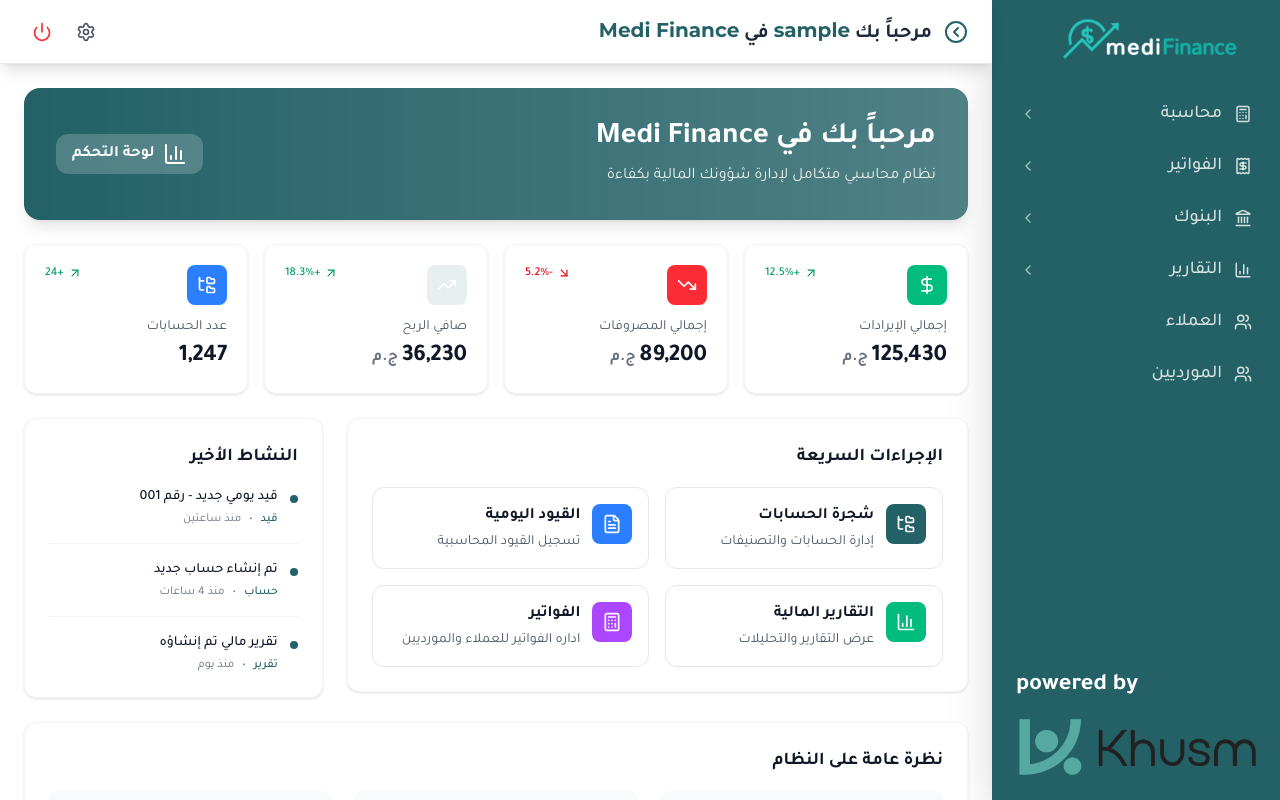
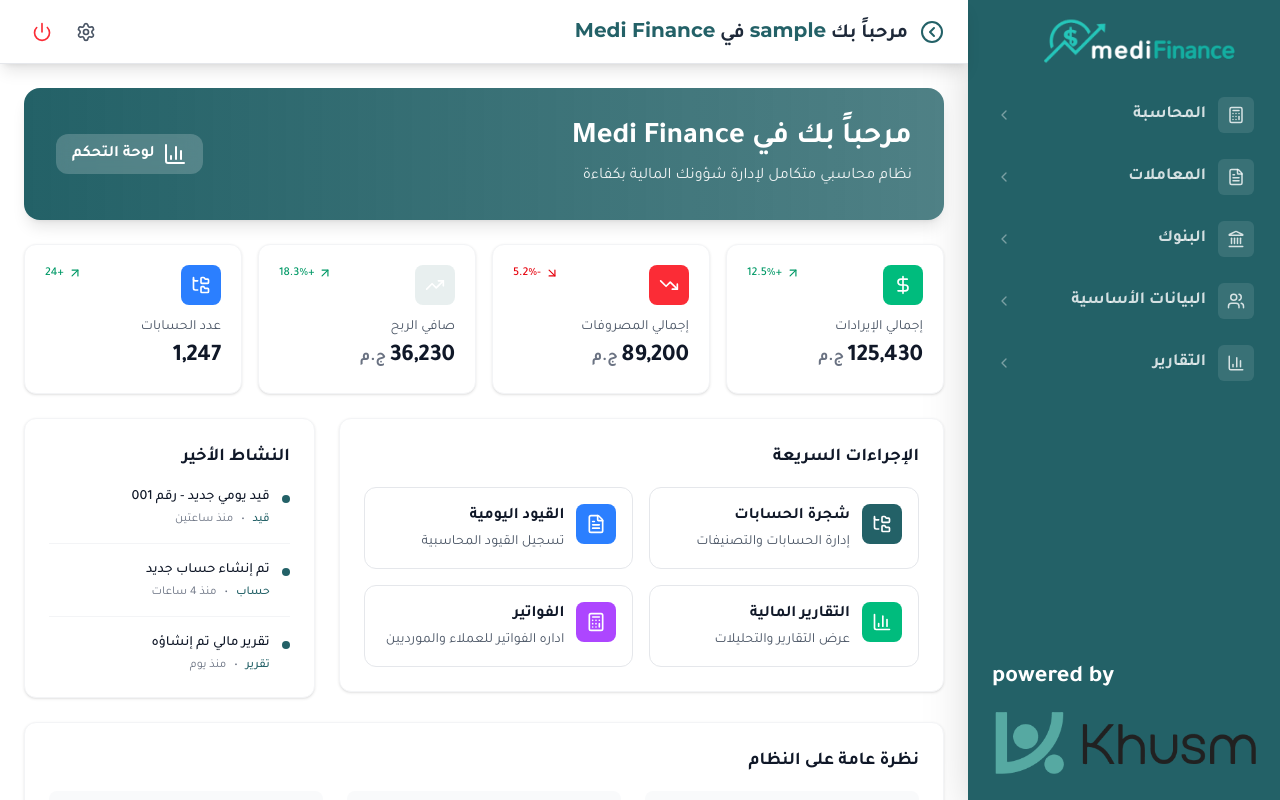
Before and after one commit to mo-kamal123/medi-finance, a React (Vite) app: page / in a window 1280 px wide. Built offline with nearby package versions, Linux system fonts and the light colour scheme; sample sign-in values are in the browser's storage.

Commit message:
edit sidebar structure

```diff
--- a/src/shared/components/sidebar.jsx
+++ b/src/shared/components/sidebar.jsx
@@ -1,130 +1,56 @@
-import { useState } from 'react';
-import {
-  Calculator,
-  FolderTree,
-  FileText,
-  Receipt,
-  Users,
-  Landmark,
-  BarChart3,
-  BookOpen,
-  Scale,
-  FileCheck,
-  FileClock,
-  CreditCard,
-  Wallet,
-  Banknote,
-} from 'lucide-react';
-
 import SidebarItem from '../ui/sidebar-item';
 import { useSelector } from 'react-redux';
 import logo from '../../app/assets/logo.png';
 import khusum from '../../app/assets/Khusm Logo (1).png';
+import { links } from '../utils/sidebar-data';
+import { useState } from 'react';
 
 const Sidebar = () => {
-  const [active, setActive] = useState(null);
-  const [, setSubActive] = useState(null);
   const openSidebar = useSelector((state) => state.main.sidebar);
-
-  const toggle = (name) => {
-    setActive((prev) => (prev === name ? null : name));
-  };
-
-  const links = [
-    {
-      name: 'محاسبة',
-      icon: Calculator,
-      sub: [
-        { name: 'شجرة الحسابات', link: '/accounts-tree', icon: FolderTree },
-        { name: 'شجرة التكاليف', link: '/cost-tree', icon: FolderTree },
-        { name: 'القيود اليومية', link: '/entries', icon: FileText },
-        { name: 'الصندوق', link: '/cash-transactions', icon: Wallet },
-        { name: 'السندات', link: '/cash-vouchers', icon: Receipt },
-      ],
-    },
-    {
-      name: 'الفواتير',
-      icon: Receipt,
-      sub: [
-        {
-          name: 'فواتير العملاء',
-          link: '/customers-invoices',
-          icon: FileCheck,
-        },
-        {
-          name: 'فواتير المورديين',
-          link: '/suppliers-invoices',
-          icon: FileClock,
-        },
-        {
-          name: 'فواتير المطالبات',
-          link: '/batches-invoices',
-          icon: FileClock,
-        },
-      ],
-    },
-    {
-      name: 'البنوك',
-      icon: Landmark,
-      sub: [
-        { name: 'البنوك المتاحه', link: '/banks', icon: Landmark },
-        { name: 'الشيكات', link: '/cheques', icon: CreditCard },
-      ],
-    },
-    {
-      name: 'التقارير',
-      icon: BarChart3,
-      sub: [
-        { name: 'أعمار الذمم', link: '/aging-report', icon: BookOpen },
-        { name: 'حساب الأستاذ', link: '/general-ledger', icon: BookOpen },
-        { name: 'كشف حساب مورد', link: '/general-ledger/supplier', icon: Users },
-        { name: 'كشف حساب عميل', link: '/general-ledger/customer', icon: Users },
-        { name: 'ميزان المراجعة', link: '/trial-balance', icon: Scale },
-        { name: 'قائمة الدخل', link: '/income-statement', icon: Banknote },
-        { name: 'الميزانية العمومية', link: '/balance-sheet', icon: Wallet },
-      ],
-    },
-    {
-      name: 'العملاء',
-      icon: Users,
-      link: '/customers',
-    },
-    {
-      name: 'المورديين',
-      icon: Users,
-      link: '/suppliers',
-    },
-  ];
+  const [openGroup, setOpenGroup] = useState(null);
 
   return (
     <aside
       className={`
         bg-primary h-screen shrink-0 text-white flex flex-col
         transition-all duration-300 ease-in-out overflow-hidden
-        ${openSidebar ? 'w-72 p-4 shadow-2xl' : 'w-0 p-0'}
+        ${openSidebar ? 'w-78 p-4 shadow-2xl' : 'w-0 p-0'}
       `}
     >
       <div
         className={`${openSidebar ? 'opacity-100' : 'opacity-0'} transition-opacity duration-300 flex flex-col flex-1`}
       >
-        <div className="mb-6 flex items-center justify-start gap-2 px-2">
+        <div className="mb-4 flex shrink-0 items-center justify-start gap-2 px-2">
           <img src={logo} alt="logo" className="w-100" />
         </div>
 
-        <ul className="space-y-1 flex-1">
+        <nav
+          className={`
+            flex-1 min-h-0 overflow-y-auto overscroll-contain pl-1 pr-0.5
+            [scrollbar-width:thin] [scrollbar-color:rgba(255,255,255,0.2)_transparent]
+            [&::-webkit-scrollbar]:w-1.5
+            [&::-webkit-scrollbar-track]:bg-transparent
+            [&::-webkit-scrollbar-thumb]:rounded-full
+            [&::-webkit-scrollbar-thumb]:bg-white/15
+            [&::-webkit-scrollbar-thumb:hover]:bg-white/30
+          `}
+        >
+          <ul className="space-y-1.5 pb-4">
             {links.map((link) => (
               <SidebarItem
                 key={link.name}
-              active={active}
-              toggle={toggle}
                 item={link}
                 openSidebar={openSidebar}
-              setSubActive={setSubActive}
+                isOpen={openGroup === link.name}
+                onToggle={() =>
+                  setOpenGroup((prev) => (prev === link.name ? null : link.name))
+                }
               />
             ))}
           </ul>
+        </nav>
 
-        <div className="pt-4 flex flex-col items-end justify-center gap-2 px-2">
+        <div className="pt-3 flex shrink-0 flex-col items-end justify-center gap-2 px-2">
           <p className="text-2xl text-white font-bold">powered by</p>
           <img src={khusum} alt="logo" className="w-100" />
         </div>
--- a/src/shared/ui/sidebar-item.jsx
+++ b/src/shared/ui/sidebar-item.jsx
@@ -1,62 +1,107 @@
+import { useEffect, useRef, useState } from 'react';
 import { ChevronLeft } from 'lucide-react';
 import { NavLink } from 'react-router-dom';
 
-const SidebarItem = ({ item, active, toggle, openSidebar, setSubActive }) => {
-  const isOpen = active === item.name;
+const SidebarItem = ({ item, openSidebar, depth = 0, isOpen: controlledOpen, onToggle }) => {
+  const [internalOpen, setInternalOpen] = useState(false);
+  const isOpen = controlledOpen ?? internalOpen;
+  const toggle = () => (onToggle ? onToggle() : setInternalOpen((prev) => !prev));
+  const groupRef = useRef(null);
   const Icon = item.icon;
+  const hasChildren = Array.isArray(item.sub) && item.sub.length > 0;
+
+  useEffect(() => {
+    if (!isOpen || !openSidebar) return;
+    const el = groupRef.current;
+    const scroller = el?.closest('nav');
+    if (!el || !scroller) return;
+    const rect = el.getBoundingClientRect();
+    const sRect = scroller.getBoundingClientRect();
+    if (rect.bottom > sRect.bottom - 8) {
+      scroller.scrollBy({ top: rect.bottom - sRect.bottom + 64, behavior: 'smooth' });
+    }
+  }, [isOpen, openSidebar]);
+
+  if (!hasChildren) {
+    return (
+      <li>
+        <NavLink
+          to={item.link || '#'}
+          className={({ isActive }) =>
+            `flex items-center gap-3 rounded-lg transition-colors
+            ${depth === 0 ? 'py-2.5 pl-3 pr-3 text-[17px]' : ''}
+            ${depth === 1 ? 'py-2 pl-3 pr-3 text-[15px] font-medium' : ''}
+            ${depth >= 2 ? 'py-2 pl-3 pr-3 text-[14px]' : ''}
+            ${
+              isActive
+                ? 'bg-white text-primary shadow-sm font-semibold'
+                : 'text-white/70 hover:bg-white/10 hover:text-white'
+            }
+            ${depth >= 2 && !isActive ? 'font-normal' : ''}`
+          }
+        >
+          {depth >= 2 ? (
+            <span className="mx-1 h-1.5 w-1.5 shrink-0 rounded-full bg-current opacity-50" />
+          ) : (
+            <Icon size={depth === 0 ? (openSidebar ? 20 : 26) : 16} className="shrink-0" />
+          )}
+          {openSidebar && <span className="truncate">{item.name}</span>}
+        </NavLink>
+      </li>
+    );
+  }
+
+  const isTopLevel = depth === 0;
 
   return (
     <li>
-      {/* Parent */}
-      <NavLink
-        to={item.link || '#'}
-        onClick={() => toggle(item.name)}
-        className={`flex items-center w-full rounded-xl transition-colors text-lg font-medium
-        ${openSidebar ? 'justify-between px-3 py-2.5' : 'justify-center p-3'}
-        ${
-          isOpen ? 'bg-white/10 text-white font-semibold' : 'text-white/80 hover:bg-white/10'
-        }`}
+      {/* Group */}
+      <button
+        ref={groupRef}
+        type="button"
+        onClick={toggle}
+        aria-expanded={isOpen}
+        className={`flex w-full items-center rounded-lg transition-colors
+        ${isTopLevel ? 'text-[17px] font-bold' : 'py-2 pl-3 pr-3 text-[15px] font-semibold'}
+        ${openSidebar ? 'justify-between' : 'justify-center'}
+        ${isTopLevel ? (openSidebar ? 'px-2 py-2.5' : 'p-3') : ''}
+        ${isOpen ? 'text-white' : 'text-white/80 hover:bg-white/10 hover:text-white'}`}
       >
-        <div className="flex items-center gap-3">
-          <Icon size={openSidebar ? 18 : 25} />
+        <span className="flex items-center gap-3">
+          <span
+            className={`flex shrink-0 items-center justify-center rounded-md transition-colors
+            ${isTopLevel ? 'h-9 w-9 bg-white/10' : 'h-7 w-7 bg-white/[0.07]'}`}
+          >
+            <Icon size={isTopLevel ? (openSidebar ? 18 : 24) : 14} />
+          </span>
           {openSidebar && <span>{item.name}</span>}
-        </div>
+        </span>
 
-        {openSidebar && item.sub?.length > 0 && (
+        {openSidebar && (
           <ChevronLeft
             size={16}
-            className={`transition-transform ${
-              isOpen ? 'rotate-90 text-primary' : 'text-white/60'
+            className={`transition-transform duration-200 ${
+              isOpen ? 'rotate-90 text-white' : 'text-white/40'
             }`}
           />
         )}
-      </NavLink>
+      </button>
 
-      {/* Sub items */}
+      {/* Children */}
       {openSidebar && isOpen && (
-        <ul className="mt-1 space-y-1 pr-6 border-r border-white/10">
-          {item?.sub?.map((sub) => {
-            const SubIcon = sub.icon;
-            return (
-              <li key={sub.name}>
-                <NavLink
-                  to={sub.link}
-                  onClick={() => setSubActive(sub.name)}
-                  className={({ isActive }) =>
-                    `flex items-center gap-3 px-3 py-2 rounded-xl transition-colors text-base
-                    ${
-                      isActive
-                        ? 'bg-white/10  font-semibold'
-                        : 'text-white/70 hover:bg-white/10'
-                    }`
-                  }
-                >
-                  <SubIcon size={16} />
-                  <span>{sub.name}</span>
-                </NavLink>
-              </li>
-            );
-          })}
+        <ul
+          className={`mt-1 space-y-1 border-r border-white/10 ${
+            isTopLevel ? 'mr-6 pr-3' : 'mr-4 pr-2'
+          }`}
+        >
+          {item.sub.map((child) => (
+            <SidebarItem
+              key={child.name}
+              item={child}
+              openSidebar={openSidebar}
+              depth={depth + 1}
+            />
+          ))}
         </ul>
       )}
     </li>
--- /dev/null
+++ b/src/shared/utils/sidebar-data.js
@@ -0,0 +1,108 @@
+import {
+    Calculator,
+    FolderTree,
+    FileText,
+    Receipt,
+    Users,
+    Landmark,
+    BarChart3,
+    BookOpen,
+    Scale,
+    FileCheck,
+    FileClock,
+    CreditCard,
+    Wallet,
+    Banknote,
+    Link2,
+  } from 'lucide-react';
+
+export const links = [
+    {
+      // accounting
+      name: 'المحاسبة',
+      icon: Calculator,
+      sub: [
+        { name: 'شجرة الحسابات', link: '/accounts-tree', icon: FolderTree },
+        { name: 'شجرة التكاليف', link: '/cost-tree', icon: FolderTree },
+        { name: 'ربط حساب بمركز تكلفة', link: '/link', icon: Link2 },
+      ],
+    },
+    {
+      // transactions
+      name: 'المعاملات',
+      icon: FileText,
+      sub: [
+        {
+          name: 'الفواتير',
+          icon: Receipt,
+          sub: [
+            {
+              name: 'فواتير العملاء',
+              link: '/customers-invoices',
+              icon: FileCheck,
+            },
+            {
+              name: 'فواتير الموردين',
+              link: '/suppliers-invoices',
+              icon: FileClock,
+            },
+            {
+              name: 'فواتير المطالبات',
+              link: '/batches-invoices',
+              icon: FileClock,
+            },
+          ],
+        },
+        { name: 'القيود اليومية', link: '/entries', icon: FileText },
+        { name: 'الصندوق', link: '/cash-transactions', icon: Wallet },
+        { name: 'السندات', link: '/cash-vouchers', icon: Receipt },
+        { name: 'الأوراق التجارية', link: '/commercial-papers', icon: FileCheck },
+      ],
+    },
+    {
+      // banking
+      name: 'البنوك',
+      icon: Landmark,
+      sub: [
+        { name: 'البنوك المتاحه', link: '/banks', icon: Landmark },
+        { name: 'الشيكات', link: '/cheques', icon: CreditCard },
+      ],
+    },
+    {
+      // master-data
+      name: 'البيانات الأساسية',
+      icon: Users,
+      sub: [
+        { name: 'العملاء', link: '/customers', icon: Users },
+        { name: 'المورديين', link: '/suppliers', icon: Users },
+      ],
+    },
+    {
+      // reports
+      name: 'التقارير',
+      icon: BarChart3,
+      sub: [
+        {
+          // financial-statements
+          name: 'القوائم المالية',
+          icon: Scale,
+          sub: [
+            { name: 'الميزانية العمومية', link: '/balance-sheet', icon: Wallet },
+            { name: 'قائمة الدخل', link: '/income-statement', icon: Banknote },
+            { name: 'ميزان المراجعة', link: '/trial-balance', icon: Scale },
+          ],
+        },
+        {
+          // accounting reports
+          name: 'تقارير محاسبية',
+          icon: BookOpen,
+          sub: [
+            { name: 'حساب الأستاذ', link: '/general-ledger', icon: BookOpen },
+            { name: 'كشف حساب عميل', link: '/general-ledger/customer', icon: Users },
+            { name: 'كشف حساب مورد', link: '/general-ledger/supplier', icon: Users },
+            { name: 'أعمار الذمم', link: '/aging-report', icon: BookOpen },
+          ],
+        },
+      ],
+    },
+  ];
```
Lines whose indentation alone changed are shown as unchanged.
